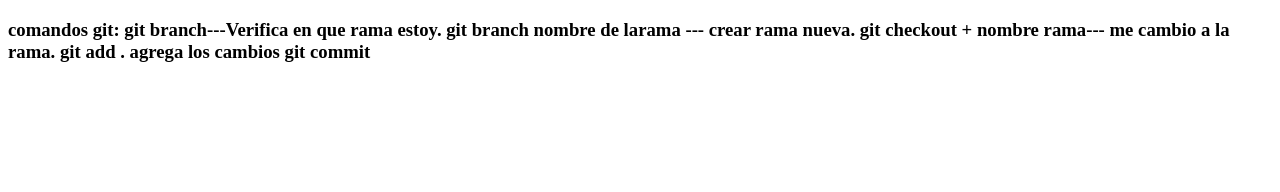
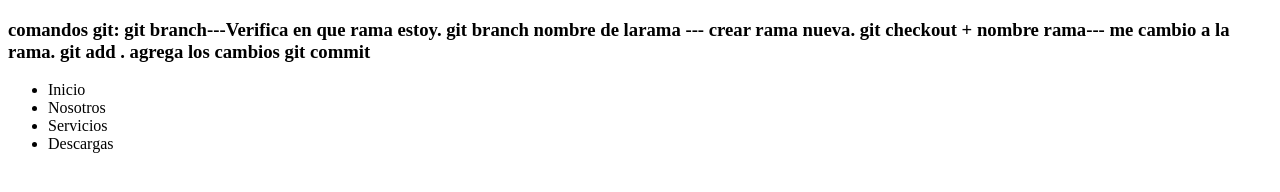
Before and after one commit to WilmerHTC/Practica_rider, a plain HTML site: page contacto2.html in a window 1280 px wide. Drawn offline with Linux system fonts and the light colour scheme.

Commit message:
Realizo cambios en documneto contacto2.html, creando un head...

```diff
--- a/contacto2.html
+++ b/contacto2.html
@@ -12,5 +12,18 @@
       de larama --- crear rama nueva. git checkout + nombre rama--- me cambio a
       la rama. git add . agrega los cambios git commit
     </h3>
+
+    <header>
+      <section>
+        <nav>
+          <ul>
+            <li>Inicio</li>
+            <li>Nosotros</li>
+            <li>Servicios</li>
+            <li>Descargas</li>
+          </ul>
+        </nav>
+      </section>
+    </header>
   </body>
 </html>
```
